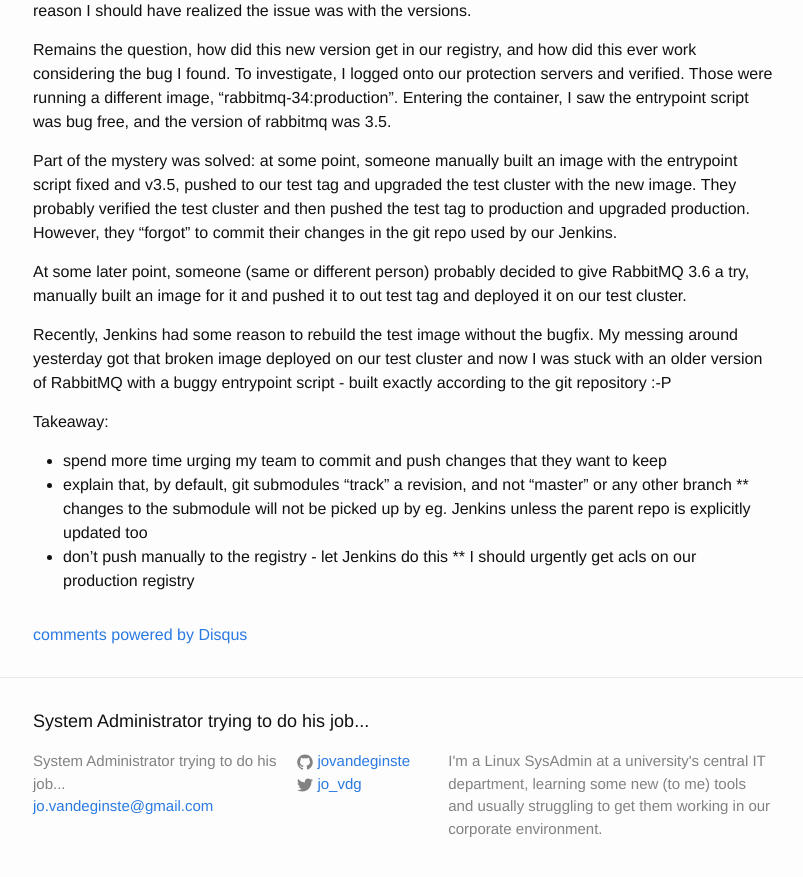
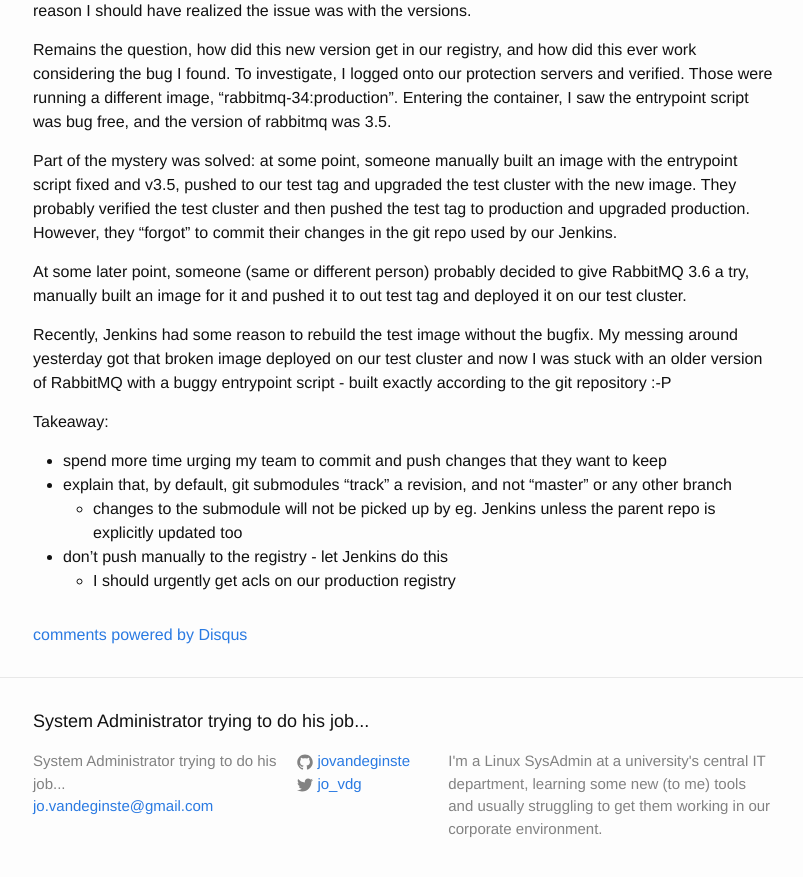
Before and after one commit to jovandeginste/jovandeginste.github.io, a Jekyll site: the page built from _posts/2016-04-15-rabbitmq.md, in a window 1280 px wide and 900 px high, scrolled down 576 px. Shown: the top 877 px of the window, without its empty margins (237-1040 px from the left). Built offline with Jekyll 4.4.1, drawn with Linux system fonts in a browser that asks for light colours; comment, search, counter and statistics services are not loaded; some of the changed text lies outside the part shown.

Commit message:
fix nested list layout

```diff
--- a/_posts/2016-04-15-rabbitmq.md
+++ b/_posts/2016-04-15-rabbitmq.md
@@ -26,6 +26,6 @@ Takeaway:
 
 * spend more time urging my team to commit and push changes that they want to keep
 * explain that, by default, git submodules "track" a revision, and not "master" or any other branch
-** changes to the submodule will not be picked up by eg. Jenkins unless the parent repo is explicitly updated too
+  * changes to the submodule will not be picked up by eg. Jenkins unless the parent repo is explicitly updated too
 * don't push manually to the registry - let Jenkins do this
-** I should urgently get acls on our production registry
+  * I should urgently get acls on our production registry
```
Also changed, not shown: other parts of _posts/2016-04-15-rabbitmq.md (+1 -1 lines).
